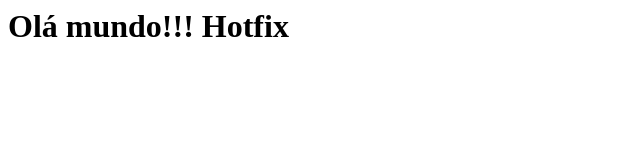
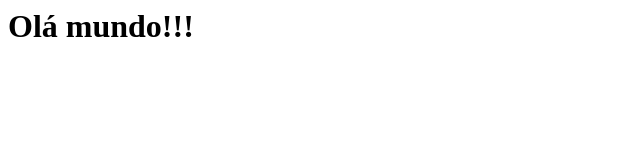
Before and after one commit to marcosfalves/github-codereview, a plain HTML site: page index.html in a window 1280 px wide. Shown: the whole page, without its empty margins (0-640 px from the left). Drawn offline with Linux system fonts and the light colour scheme.

Commit message:
Commit assinado

```diff
--- a/index.html
+++ b/index.html
@@ -1 +1 @@
-<h1>Olá mundo!!! Hotfix</h1>
+<h1>Olá mundo!!!</h1>
```
